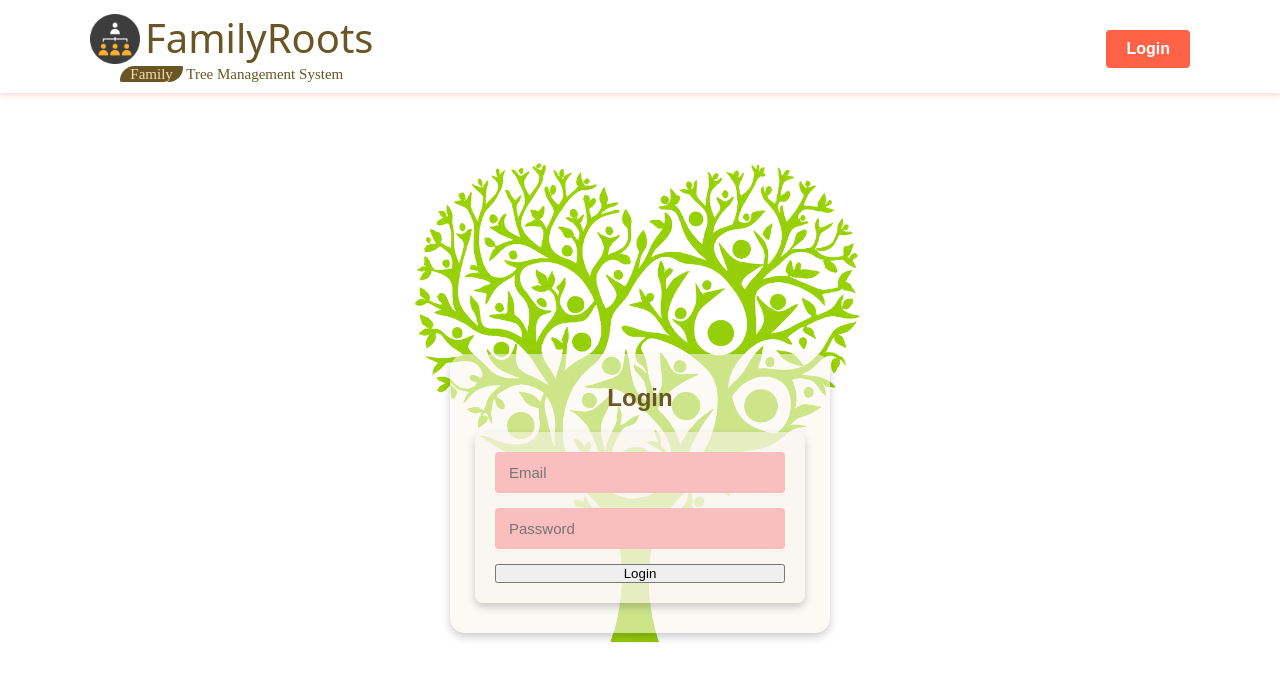
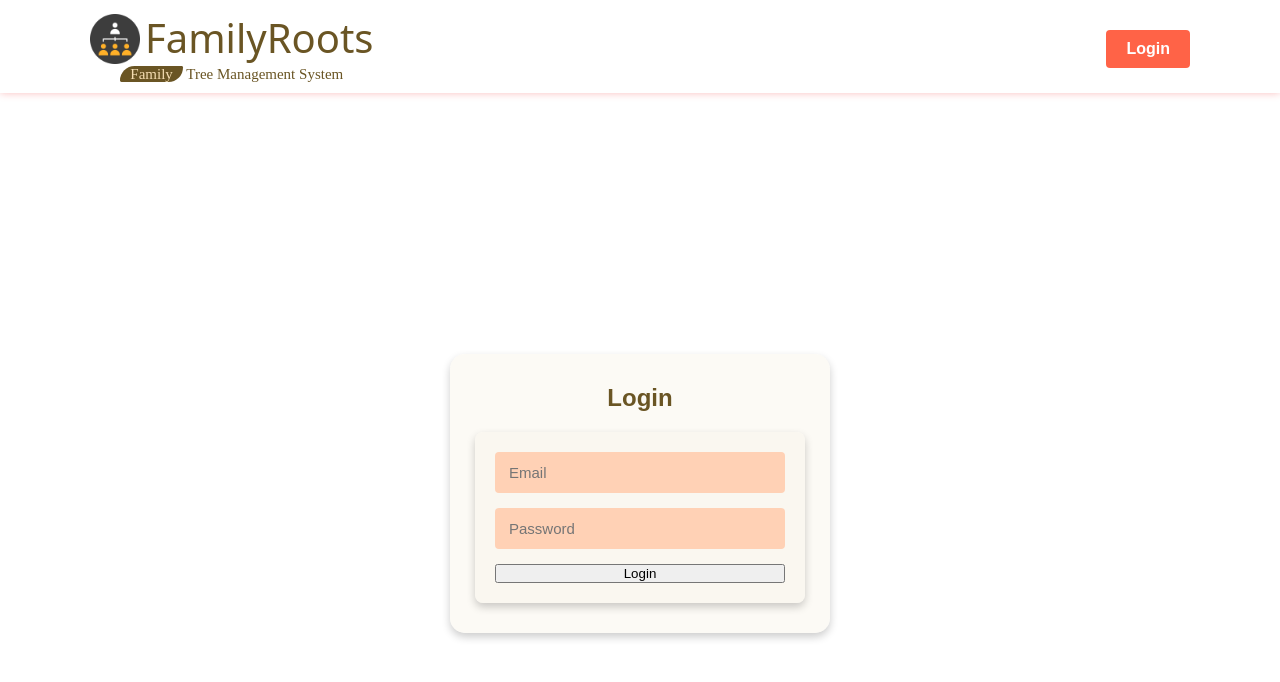
Before and after one commit to VishalValvi-83/family-tree-management-system, a React (Create React App) app in the folder frontend/: page /login in a window 1280 px wide. Shown: the top 682 px of the page. Built offline with nearby package versions, Linux system fonts and the light colour scheme; a web font is replaced by a local one.

Commit message:
fix: adjust container styles for improved layout and update form input color

```diff
--- a/frontend/src/App.css
+++ b/frontend/src/App.css
@@ -3,9 +3,11 @@
 .container {
     display: grid;
     grid-template-columns: 2fr 2fr;
+    background: url("./assets/tree.png") no-repeat center center fixed;
+    background-size: 750px;
     gap: 50px;
     max-width: 90%;
-    margin: 18px auto;
+    margin: 0 auto;
     padding: 10px;
     padding-top: 50px;
     align-items: start;
--- a/frontend/src/App.js
+++ b/frontend/src/App.js
@@ -3,11 +3,13 @@ import './App.css';
 import FamilyForm from './component/FamilyForm.js';
 import FamilyTree from './component/FamilyTree/FamilyTree.js';
 import Header from './component/Header/Header.js';
+import HeroSection from './component/Hero/HeroSection.js';
 function App() {
 
   return (
     <>
       <Header/>
+      <HeroSection/>
       <div className="container">
         <FamilyTree />
         <div>
--- a/frontend/src/index.css
+++ b/frontend/src/index.css
@@ -10,7 +10,7 @@
   --secondary-color: #f2f2f2;
   --form-background-color: #f9f6ed8f;
   --form-shadow: 0 4px 8px #00000033;
-  --form-input-color: #fabebe;
+  --form-input-color: #ffd1b5;
   --input-border: 2px solid #fabebe;
 }
 
@@ -18,10 +18,7 @@
 body {
   height: 100vh;
   width: 100%;
-  background: url("./assets/tree.png");
-  background-repeat: no-repeat;
-  background-size: 600px;
-  background-position: center;
+
 }
 
 @media screen and (max-width: 600px) {
```
